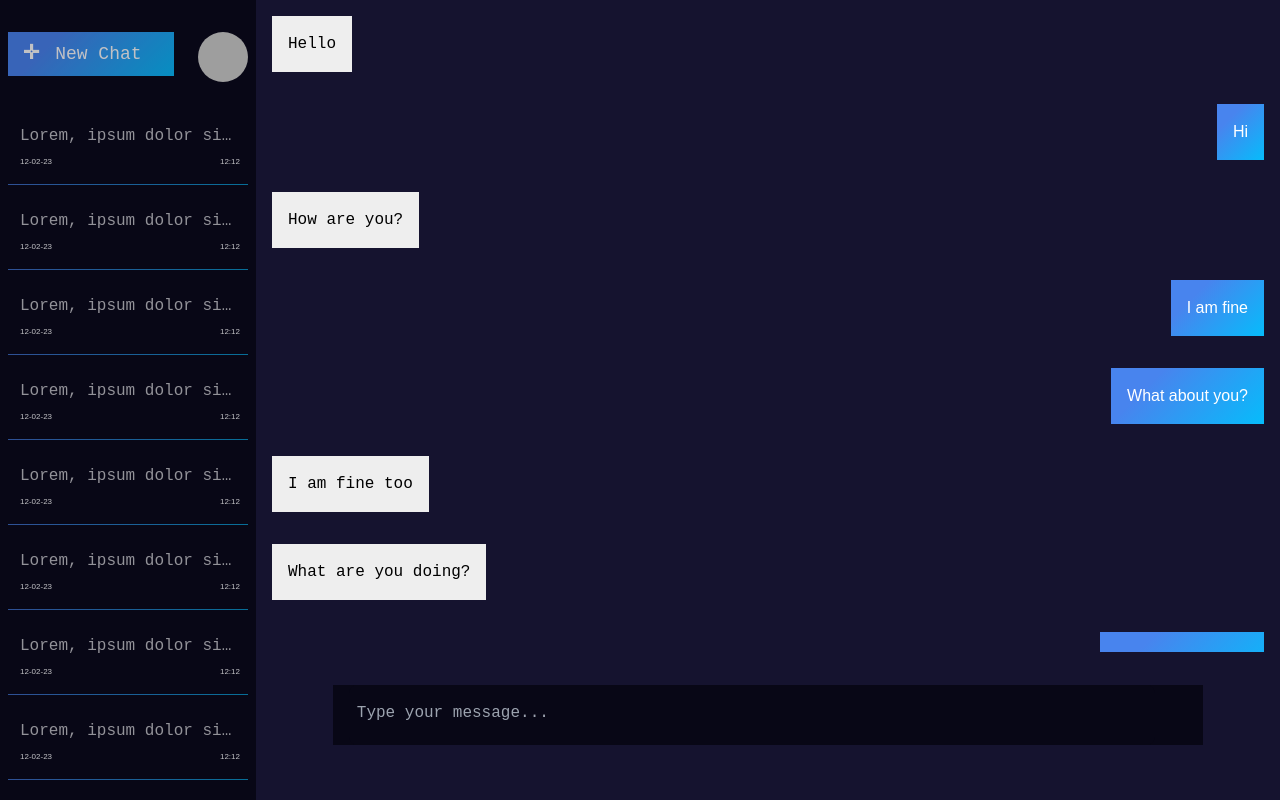
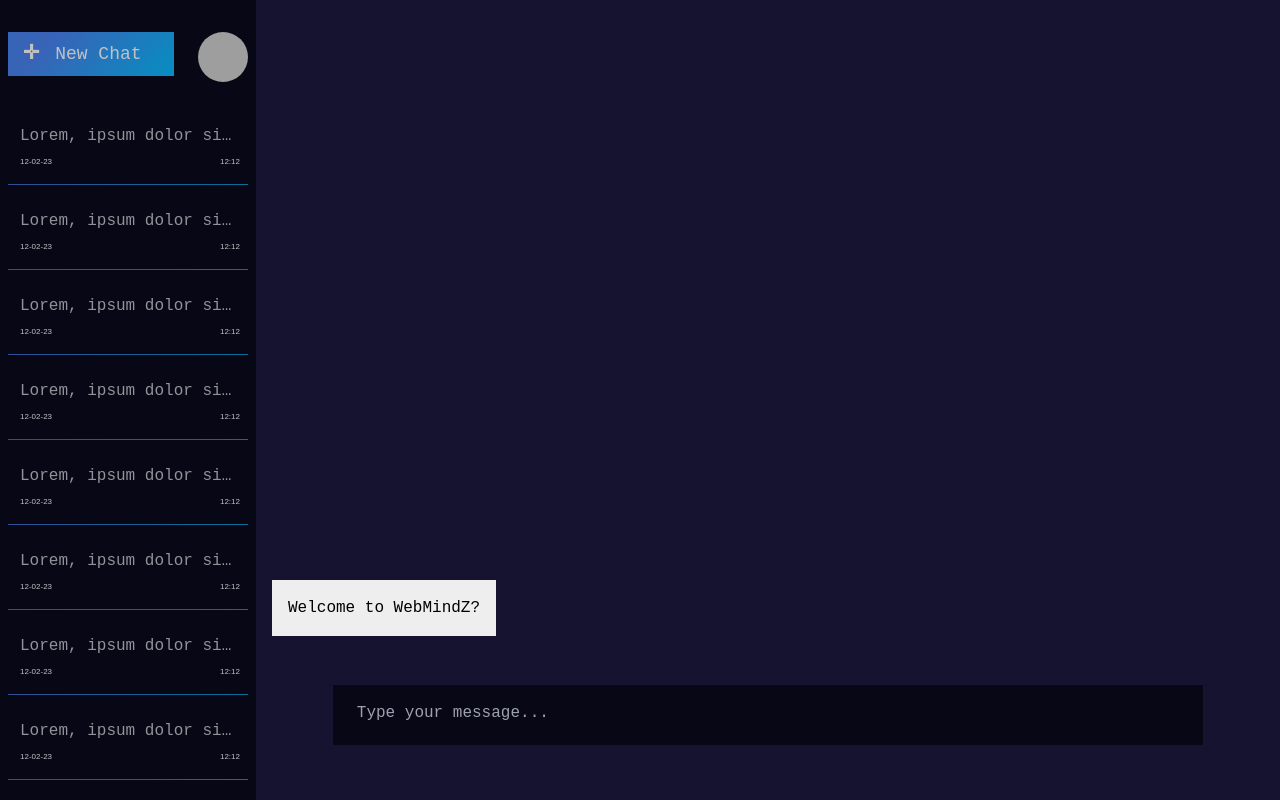
Before and after one commit to I-Himanshu/WebMindz, a Next.js app: page / in a window 1280 px wide. Built offline with nearby package versions, Linux system fonts and the light colour scheme; grey boxes are pictures that could not be loaded.

Commit message:
Voice API and some features improved

```diff
--- a/src/pages/chat.tsx
+++ b/src/pages/chat.tsx
@@ -10,58 +10,15 @@
   const [listening, setListening] = useState(false);
   const [MSGS, setMSGS] = useState([
     {
-      text: "Hello",
+      text: "Welcome to WebMindZ?",
       isUser: false,
-    },
-    {
-      text: "Hi",
-      isUser: true,
-    },
-    {
-      text: "How are you?",
-      isUser: false,
-    },
-    {
-      text: "I am fine",
-      isUser: true,
-    },
-    {
-      text: "What about you?",
-      isUser: true,
-    },
-    {
-      text: "I am fine too",
-      isUser: false,
-    },
-    {
-      text: "What are you doing?",
-      isUser: false,
-    },
-    {
-      text: "I am doing nothing",
-      isUser: true,
-    },
-    {
-      text: "What about you?",
-      isUser: true,
-    },
-    {
-      text: "I am doing nothing too",
-      isUser: false,
-    },
-    {
-      text: "Ok",
-      isUser: true,
-    },
-    {
-      text: "Bye",
-      isUser: false,
-    },
+    }
   ]);
-  console.log(window);
+  // console.log(window);
 
   const sendMsg =async () => {
-    // if(transcript.trim().length  === 0) return;
+
+    if(transcript.trim().length  === 0) return;
     setMSGS([...MSGS, { text: transcript, isUser: true }]);
     setTranscript("");
 
```
